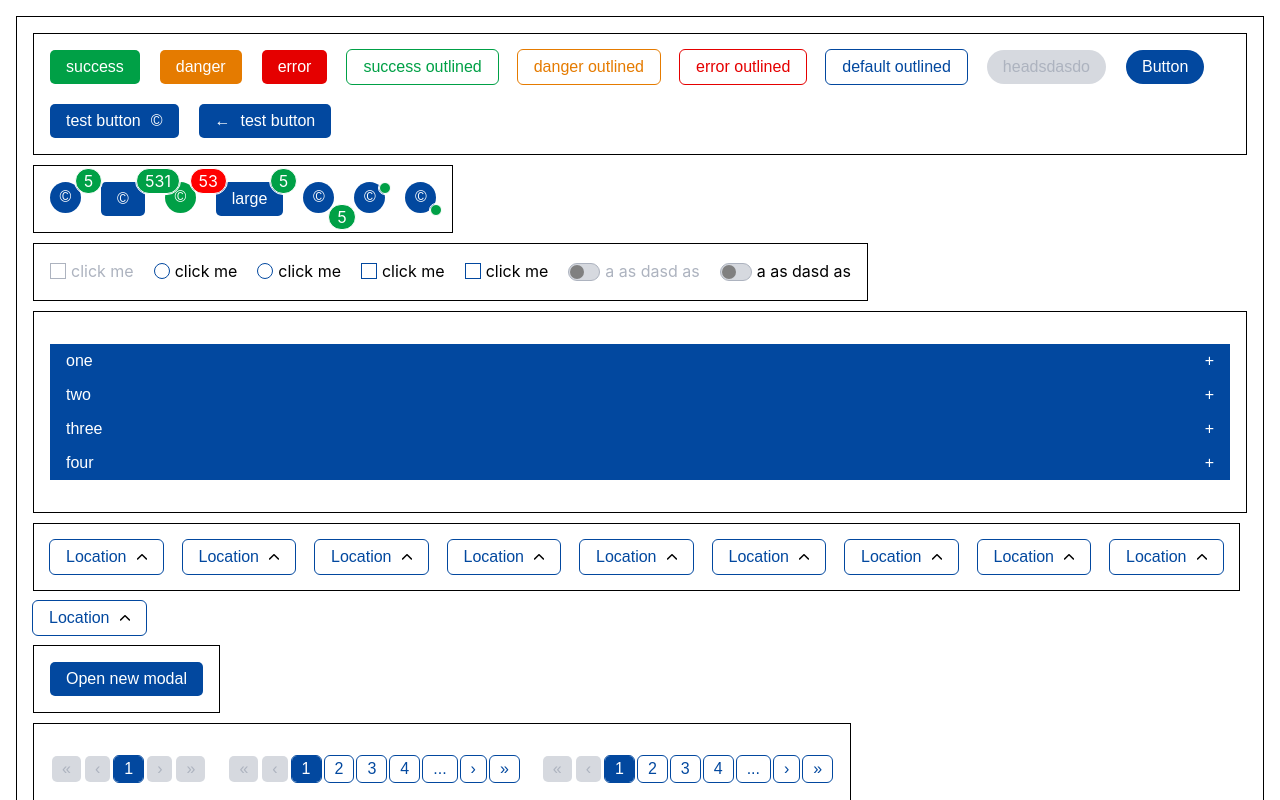
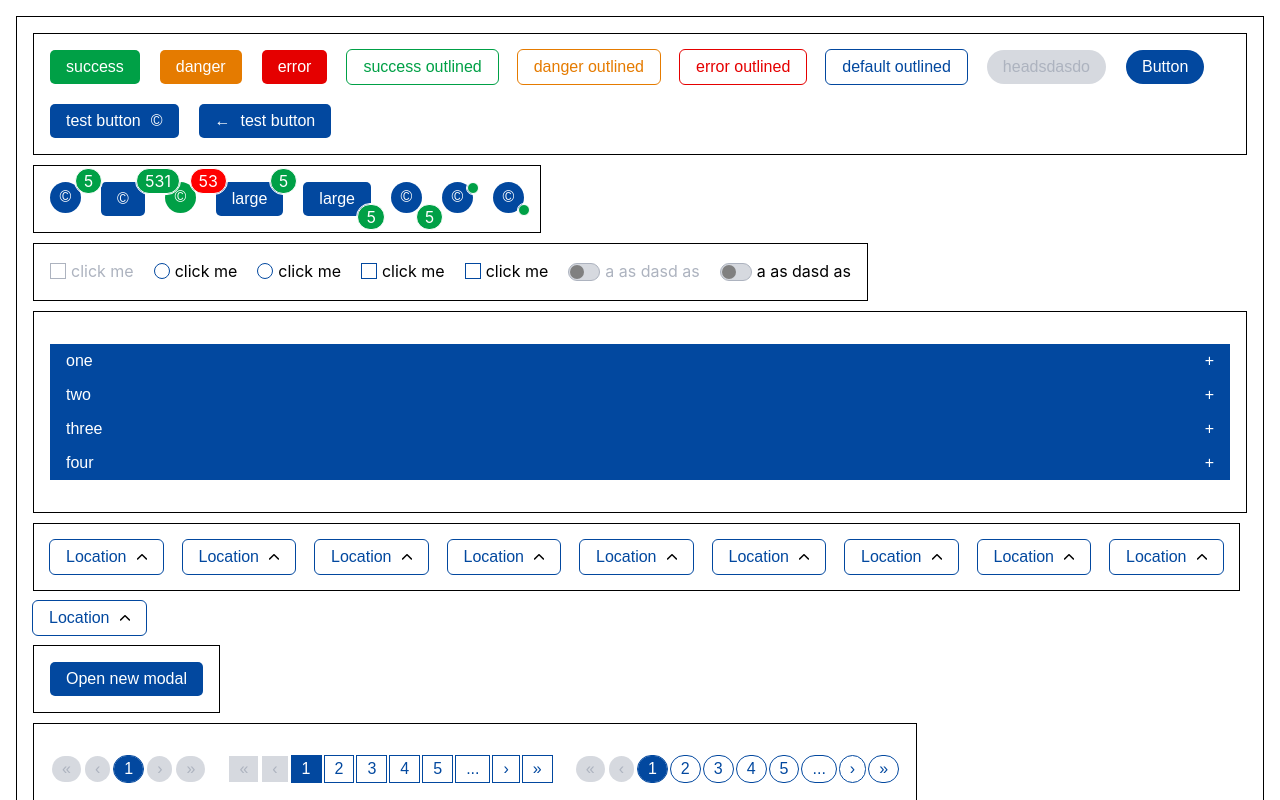
Before and after one commit to bandvov/react-ui-kit, a React (Create React App) app: page / in a window 1280 px wide. Shown: the top 800 px of the page. Built offline with nearby package versions, Linux system fonts and the light colour scheme.

Commit message:
add rounded buttons

```diff
--- a/src/App.tsx
+++ b/src/App.tsx
@@ -135,6 +135,13 @@ function App() {
           </Button>
         </Badge>
         <Badge onClick={() => alert("click on badge")} label={5}>
+          <Button>large</Button>
+        </Badge>
+        <Badge
+          position="bottom"
+          onClick={() => alert("click on badge")}
+          label={5}
+        >
           <Button>large</Button>
         </Badge>
         <Badge position={"bottom"} label={5}>
@@ -357,6 +364,7 @@ function App() {
           }}
         />
         <Pagination
+          square
           handler={(value: number) => {
             console.log(value);
           }}
--- a/src/components/Pagination/Pagination.tsx
+++ b/src/components/Pagination/Pagination.tsx
@@ -1,12 +1,22 @@
 import { useState, useEffect } from "react";
+import styled from "styled-components";
 import { COLORS } from "../../CONSTANTS";
 import Button from "../Button/Button";
 
+const PaginationButton = styled(Button)`
+  :hover {
+    background-color: ${(props) => (props.disabled ? "" : "#cccccc")};
+  }
+`;
 function Pagination({
   pages = 1,
-  show = 4,
+  show = 5,
   handler,
+  square = false,
+  rounded = true,
 }: {
+  rounded?: boolean;
+  square?: boolean;
   pages?: number;
   show?: number;
   handler: (value: number) => void;
@@ -25,10 +35,6 @@ function Pagination({
   }, []);
 
   useEffect(() => {
-    console.log("current", currentButton);
-    console.log("show", show);
-    console.log("arrayOfCurrentButtons", arrayOfCurrentButtons[0]);
-    console.log(currentButton < show);
     handler(currentButton);
   }, [currentButton]);
 
@@ -36,7 +42,8 @@ function Pagination({
     const isCurrentButton = currentButton === item - 1;
     return (
       <li>
-        <Button
+        <PaginationButton
+          borderRadius={square ? "0" : rounded ? "13px" : ""}
           color={isCurrentButton ? "white" : ""}
           padding="4px 10px"
           variant="default-outlined"
@@ -49,7 +56,7 @@ function Pagination({
           key={index}
         >
           {item}
-        </Button>
+        </PaginationButton>
       </li>
     );
   });
@@ -89,7 +96,8 @@ function Pagination({
     <div style={{ display: "flex" }}>
       <ul style={{ display: "flex", listStyle: "none", padding: 0 }}>
         <li>
-          <Button
+          <PaginationButton
+            borderRadius={square ? "0" : rounded ? "13px" : ""}
             variant="default-outlined"
             padding="4px 10px"
             disabled={currentButton === 0}
@@ -103,10 +111,11 @@ function Pagination({
             }}
           >
             &laquo;
-          </Button>
+          </PaginationButton>
         </li>
         <li>
-          <Button
+          <PaginationButton
+            borderRadius={square ? "0" : rounded ? "13px" : ""}
             disabled={currentButton === 0}
             variant="default-outlined"
             padding="4px 10px"
@@ -117,11 +126,12 @@ function Pagination({
             }}
           >
             &#8249;
-          </Button>
+          </PaginationButton>
         </li>
         {currentButton >= show && (
           <li>
-            <Button
+            <PaginationButton
+              borderRadius={square ? "0" : rounded ? "13px" : ""}
               padding="4px 10px"
               variant="default-outlined"
               onClick={() => {
@@ -141,14 +151,15 @@ function Pagination({
               }}
             >
               {"..."}
-            </Button>
+            </PaginationButton>
           </li>
         )}
         {items}
 
         {arrayOfCurrentButtons[0] + show <= baseArray.length && (
           <li>
-            <Button
+            <PaginationButton
+              borderRadius={square ? "0" : rounded ? "13px" : ""}
               padding="4px 10px"
               variant="default-outlined"
               onClick={() => {
@@ -187,12 +198,13 @@ function Pagination({
               }}
             >
               {"..."}
-            </Button>
+            </PaginationButton>
           </li>
         )}
 
         <li>
-          <Button
+          <PaginationButton
+            borderRadius={square ? "0" : rounded ? "13px" : ""}
             disabled={currentButton + 1 === baseArray.length}
             padding="4px 10px"
             variant="default-outlined"
@@ -203,10 +215,11 @@ function Pagination({
             }}
           >
             &rsaquo;
-          </Button>
+          </PaginationButton>
         </li>
         <li>
-          <Button
+          <PaginationButton
+            borderRadius={square ? "0" : rounded ? "13px" : ""}
             padding="4px 10px"
             variant="default-outlined"
             disabled={currentButton + 1 === baseArray[baseArray.length - 1]}
@@ -220,7 +233,7 @@ function Pagination({
             }}
           >
             &raquo;
-          </Button>
+          </PaginationButton>
         </li>
       </ul>
     </div>
```
